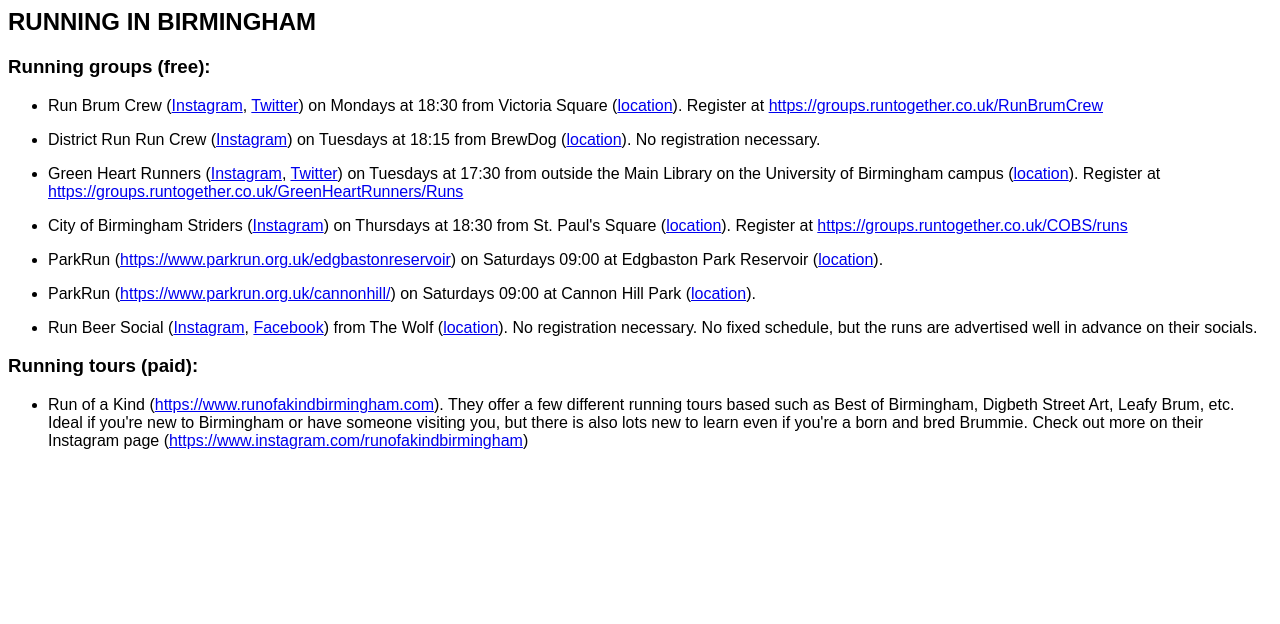
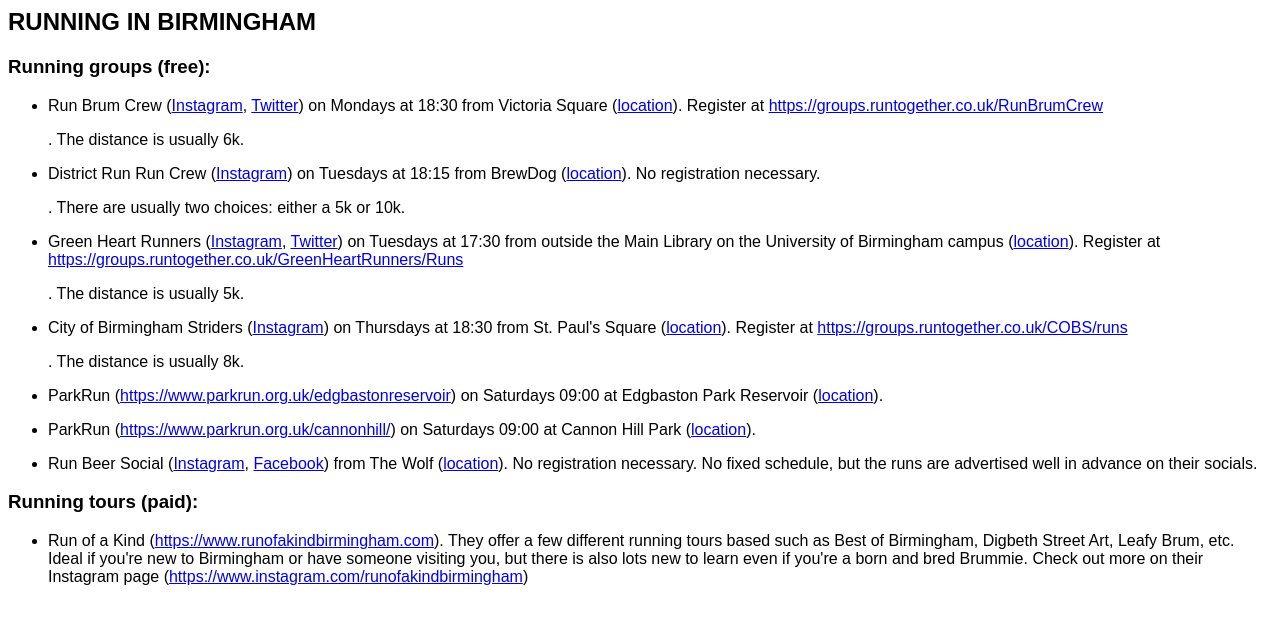
Before and after one commit to rajeshchitnis/rajeshchitnis.github.io, a Jekyll site: the page running.html, which Jekyll copies as it is, in a window 1280 px wide. Shown: the top 624 px of the page. Built offline with Jekyll 4.4.1, drawn with Linux system fonts in a browser that asks for light colours.

Commit message:
Update running.html

```diff
--- a/running.html
+++ b/running.html
@@ -88,13 +88,13 @@
 </p>
 <ul>
 
-<li><p> Run Brum Crew (<a href="https://www.instagram.com/runbrumcrew/">Instagram</a>, <a href="https://twitter.com/RunBrumCrew"> Twitter</a>) on Mondays at 18:30 from Victoria Square (<a href="https://goo.gl/maps/MJqsRDA8Mufbihx76">location</a>). Register at <a href="https://groups.runtogether.co.uk/RunBrumCrew">https://groups.runtogether.co.uk/RunBrumCrew</a> </p></li>
+<li><p> Run Brum Crew (<a href="https://www.instagram.com/runbrumcrew/">Instagram</a>, <a href="https://twitter.com/RunBrumCrew"> Twitter</a>) on Mondays at 18:30 from Victoria Square (<a href="https://goo.gl/maps/MJqsRDA8Mufbihx76">location</a>). Register at <a href="https://groups.runtogether.co.uk/RunBrumCrew">https://groups.runtogether.co.uk/RunBrumCrew</a> </p></li>. The distance is usually 6k.
 
-<li><p> District Run Run Crew (<a href="https://www.instagram.com/districtrunruncrew/">Instagram</a>) on Tuesdays at 18:15 from BrewDog (<a href="https://goo.gl/maps/CQwn2YGfUPC5f4PX6">location</a>). No registration necessary. </p></li>
+<li><p> District Run Run Crew (<a href="https://www.instagram.com/districtrunruncrew/">Instagram</a>) on Tuesdays at 18:15 from BrewDog (<a href="https://goo.gl/maps/CQwn2YGfUPC5f4PX6">location</a>). No registration necessary. </p></li>. There are usually two choices: either a 5k or 10k.
 
-<li><p> Green Heart Runners (<a href="https://www.instagram.com/green_heart_runners/">Instagram</a>, <a href="https://twitter.com/heart_runners"> Twitter</a>) on Tuesdays at 17:30 from outside the Main Library on the University of Birmingham campus (<a href="https://goo.gl/maps/8tzM46PmD3kKddZV8">location</a>). Register at <a href="https://groups.runtogether.co.uk/GreenHeartRunners/Runs">https://groups.runtogether.co.uk/GreenHeartRunners/Runs</a> </p></li>
+<li><p> Green Heart Runners (<a href="https://www.instagram.com/green_heart_runners/">Instagram</a>, <a href="https://twitter.com/heart_runners"> Twitter</a>) on Tuesdays at 17:30 from outside the Main Library on the University of Birmingham campus (<a href="https://goo.gl/maps/8tzM46PmD3kKddZV8">location</a>). Register at <a href="https://groups.runtogether.co.uk/GreenHeartRunners/Runs">https://groups.runtogether.co.uk/GreenHeartRunners/Runs</a> </p></li>. The distance is usually 5k.
 
-<li><p> City of Birmingham Striders  (<a href="https://www.instagram.com/cobsrc/">Instagram</a>) on Thursdays at 18:30 from St. Paul's Square (<a href="https://goo.gl/maps/nKPhNGgtqQd6fDWs7">location</a>). Register at <a href="https://groups.runtogether.co.uk/COBS/runs">https://groups.runtogether.co.uk/COBS/runs</a> </p></li>
+<li><p> City of Birmingham Striders  (<a href="https://www.instagram.com/cobsrc/">Instagram</a>) on Thursdays at 18:30 from St. Paul's Square (<a href="https://goo.gl/maps/nKPhNGgtqQd6fDWs7">location</a>). Register at <a href="https://groups.runtogether.co.uk/COBS/runs">https://groups.runtogether.co.uk/COBS/runs</a> </p></li>. The distance is usually 8k.
 
 <li><p> ParkRun (<a href="https://www.parkrun.org.uk/edgbastonreservoir/">https://www.parkrun.org.uk/edgbastonreservoir</a>) on Saturdays 09:00 at Edgbaston Park Reservoir (<a href="https://goo.gl/maps/quU37LptGfxEcTA39">location</a>).</p></li>
 
```
